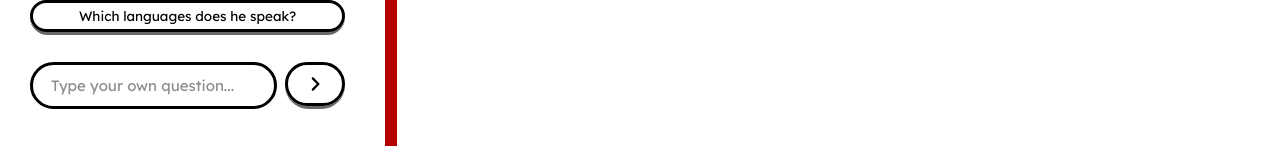
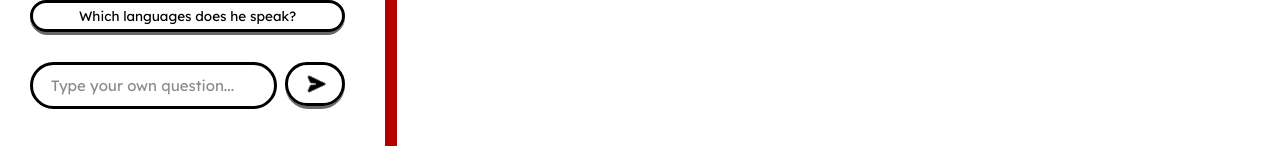
Before and after one commit to julii-b/portfolio-website, a Next.js app: page / in a window 1280 px wide. Shown: the part 654-800 px from the top of the page. Built offline with nearby package versions, Linux system fonts and the light colour scheme; no server answers; a web font is replaced by a local one.

Commit message:
feat: use different icon for send button, because same icon is already used for different action

```diff
--- a/app/components/navigation-chat/navigation-chat.module.css
+++ b/app/components/navigation-chat/navigation-chat.module.css
@@ -78,3 +78,7 @@
 .form Input {
   flex-grow: 1;
 }
+.form Button .icon {
+  /* Transform icon to make it horizontal: */
+  transform: rotate(45deg) scale(1.05) translate(-0.1em, 0.1em);
+}
--- a/app/components/navigation-chat/navigation-chat.tsx
+++ b/app/components/navigation-chat/navigation-chat.tsx
@@ -8,7 +8,7 @@ import { useEffect, useState } from "react";
 import { redirect } from 'next/navigation';
 import { Button } from "@/app/ui/button/button";
 import RobotIcon from "./robot-icon/robot-icon";
-import { faAngleRight, faCaretRight, faPaperPlane, faRightLong } from "@fortawesome/free-solid-svg-icons";
+import { faPaperPlane } from "@fortawesome/free-solid-svg-icons";
 import { FontAwesomeIcon } from "@fortawesome/react-fontawesome";
 import SuggestionButton from "./suggestion-button/suggestion-button";
 
@@ -132,7 +132,7 @@ export default function NavigationChat() {
           onChange={(e) => setUserInput(e.target.value)} />
 
           <Button type="submit">
-            <FontAwesomeIcon icon={faAngleRight} />
+            <FontAwesomeIcon icon={faPaperPlane} className={styles.icon}/>
           </Button>
 
         </form>
```
